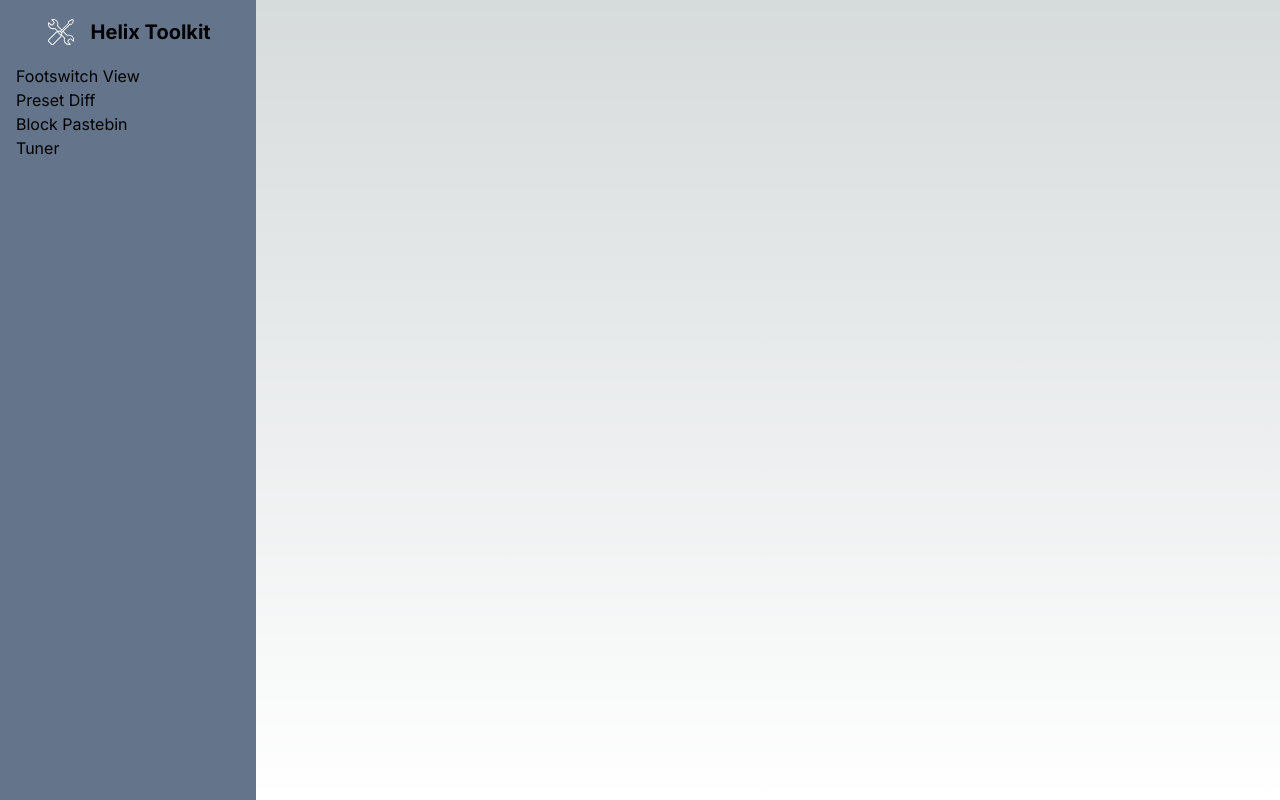
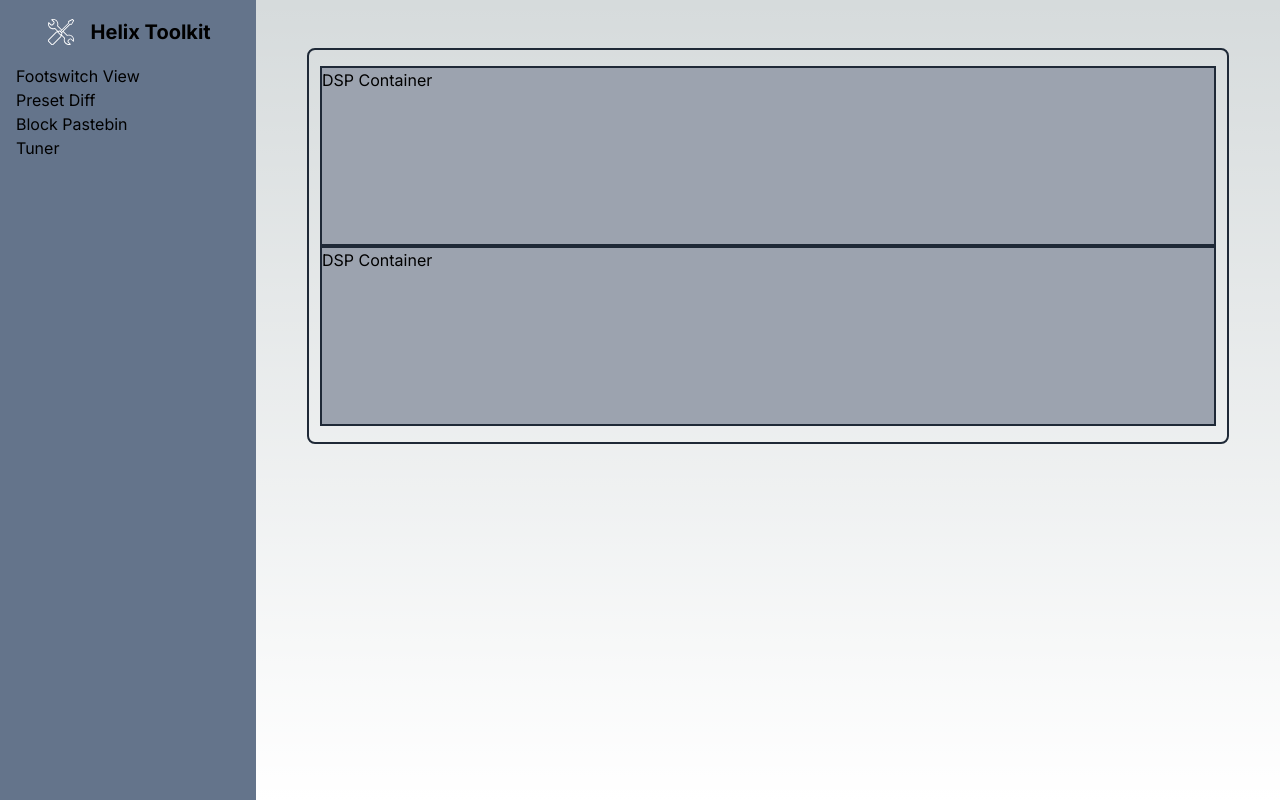
Before and after one commit to carlo-bruno/helix-toolkit, a Next.js app: page / in a window 1280 px wide. Built offline with nearby package versions, Linux system fonts and the light colour scheme.

Commit message:
Create scaffold Helix components

```diff
--- /dev/null
+++ b/src/app/components/Helix/DSPBlocks.tsx
@@ -0,0 +1 @@
+// Fixed width or same width as Path
--- /dev/null
+++ b/src/app/components/Helix/DSPContainer.tsx
@@ -0,0 +1,17 @@
+/**
+ * DSP Container -> displays 1 dsp block
+ * @param dsp Parsed DSP object
+ * children: DSPBlocks, Path both will get the {dsp}
+ * Path will be displayed under DSPBlock
+ */
+
+// width: 128px * 7 = 896px
+// height: w / 20% = 180px                     18% | 161px looks good too
+
+export default function DSPContainer({ dsp }: any) {
+  return (
+    <div className="h-[180px] bg-gray-400 border-2 border-gray-800 w-[896px]">
+      <h2>DSP Container</h2>
+    </div>
+  );
+}
--- /dev/null
+++ b/src/app/components/Helix/PresetViewer.tsx
@@ -0,0 +1,10 @@
+import DSPContainer from "./DSPContainer";
+
+export default function PresetViewer() {
+  return (
+    <div className="w-[90%] flex flex-col justify-center items-center border-2 border-gray-800 rounded-lg p-4">
+      <DSPContainer />
+      <DSPContainer />
+    </div>
+  );
+}
--- a/src/app/page.tsx
+++ b/src/app/page.tsx
@@ -1,7 +1,9 @@
+import PresetViewer from "./components/Helix/PresetViewer";
+
 export default function Home() {
   return (
-    <main className="flex min-h-screen flex-col items-center justify-between py-24 w-full">
-      <div className=""></div>
+    <main className="flex min-h-screen flex-col items-center py-12 w-full">
+      <PresetViewer />
     </main>
   );
 }
```
Also changed, not shown: src/app/components/Helix/EffectBlock.tsx (added), src/app/components/Helix/Path.tsx (added), 1 other file (tests, documents, lock files or other folders).
